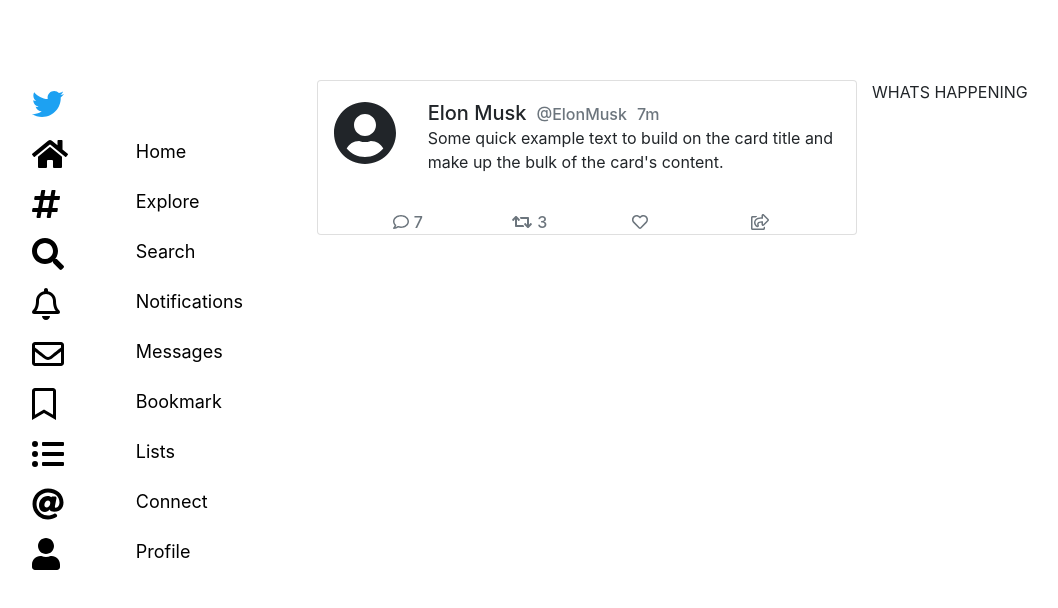
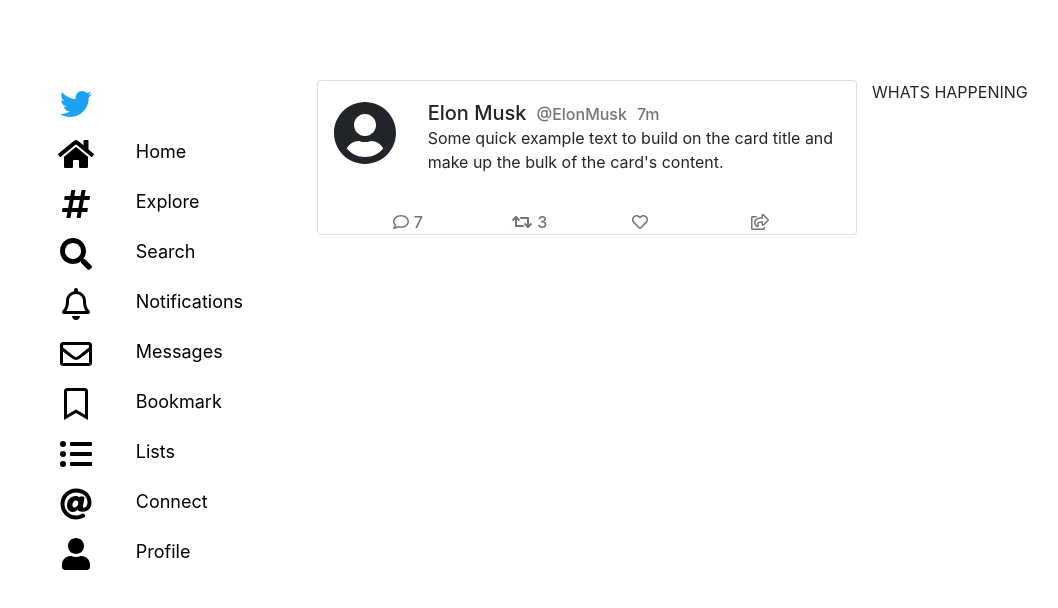
Before and after one commit to VictorDoyle/twitter, a React (Create React App) app in the folder frontend/: page /feed in a window 1280 px wide. Shown: the top 608 px of the page, without its empty margins (53-1111 px from the left). Built offline with nearby package versions, Linux system fonts and the light colour scheme.

Commit message:
additional nav styling

```diff
--- a/frontend/src/components/NavBar/NavBar.css
+++ b/frontend/src/components/NavBar/NavBar.css
@@ -6,16 +6,19 @@
 .nav-link {
   color: black;
   text-decoration: none;
-  text-align: left;
   padding-bottom: 20px;
+  border-radius: 4%;
+  text-align: center;
 }
 
 #twitter {
   size: 50px;
   color: #1da1f2;
 }
+#twitter:hover {
+  color: black;
+}
 .description {
-  text-align: left;
   font-size: large;
 }
 
@@ -28,3 +31,15 @@
   padding-left: 0px;
   padding-right: 0px;
 }
+
+a.nav-link:hover {
+  background-color: #e1e8ed;
+  color: #1da1f2;
+  -webkit-transition: background-color 200ms linear;
+  -ms-transition: background-color 200ms linear;
+  transition: background-color 200ms linear;
+}
+
+div.d-none.d-lg-block.col {
+  text-align: left;
+}
```
